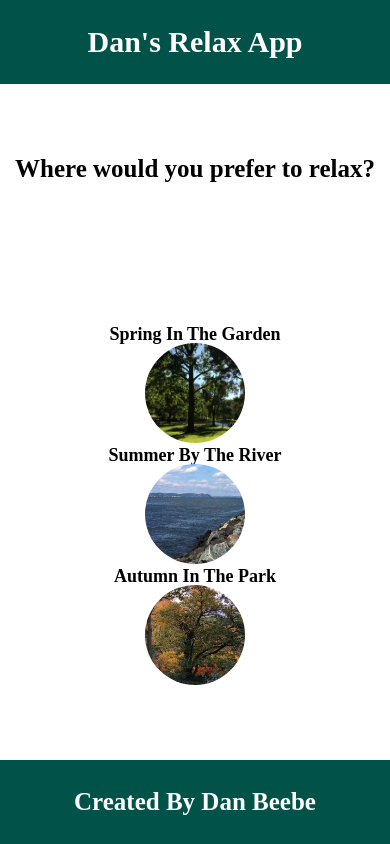
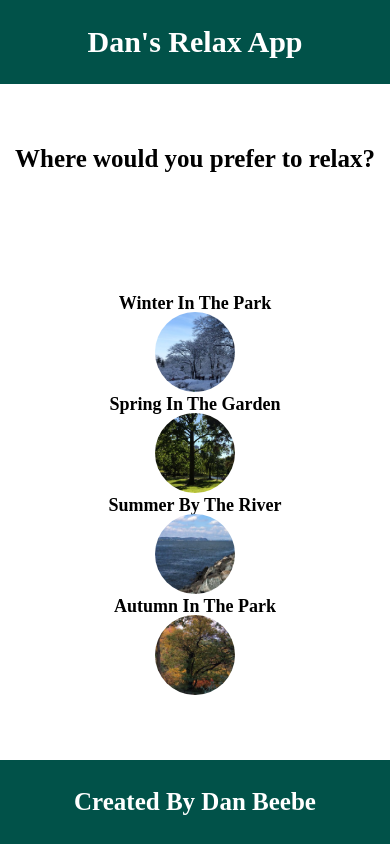
Before and after one commit to danielwbeebe/Relaxation-App, a React (Create React App) app: page /home in a window 390 px wide. Built offline with nearby package versions, Linux system fonts and the light colour scheme.

Commit message:
add winter page link to home page

```diff
--- a/src/App.css
+++ b/src/App.css
@@ -170,7 +170,7 @@ table {
   text-align: center;
 }
 
-.enter-garden img, .enter-park img, .enter-beach img {
+.enter-garden img, .enter-park img, .enter-beach img, .enter-winter img {
   border-radius: 50%;
   width: 250px;
   height: 250px;
@@ -323,6 +323,22 @@ a:hover {
   color: #FF7875;
 }
 
+/*reactive design for medium screens*/
+@media (max-width: 1100px) {
+
+  .welcome-left img {
+    border-radius: 50%;
+    width: 200px;
+    height: 200px;
+  }
+
+  .enter-garden img, .enter-park img, .enter-beach img, .enter-winter img {
+    border-radius: 50%;
+    width: 175px;
+    height: 175px;
+  }
+
+}
 
 /*reactive design for smaller screens*/
 @media (max-width: 800px) {
@@ -333,10 +349,10 @@ a:hover {
     height: 150px;
   }
 
-  .enter-garden img, .enter-park img, .enter-beach img {
+  .enter-garden img, .enter-park img, .enter-beach img, .enter-winter img {
     border-radius: 50%;
-    width: 100px;
-    height: 100px;
+    width: 80px;
+    height: 80px;
   }
 
   .main-lower {
--- a/src/components/Home.jsx
+++ b/src/components/Home.jsx
@@ -35,6 +35,9 @@ class Home extends Component {
           </div>
 
           <div className="main-lower">
+            <div className="enter-winter">
+              <Link to="/winter"><h3 className="home-link">Winter In The Park</h3><img src='./images/welcome-winter.png' alt="Copyright 2015 By Dan Beebe"></img></Link>
+            </div>
             <div className="enter-garden">
               <Link to="/garden"><h3 className="home-link">Spring In The Garden</h3><img src='./images/welcome-boston.png' alt="Copyright 2014 By Dan Beebe"></img></Link>
             </div>
```
